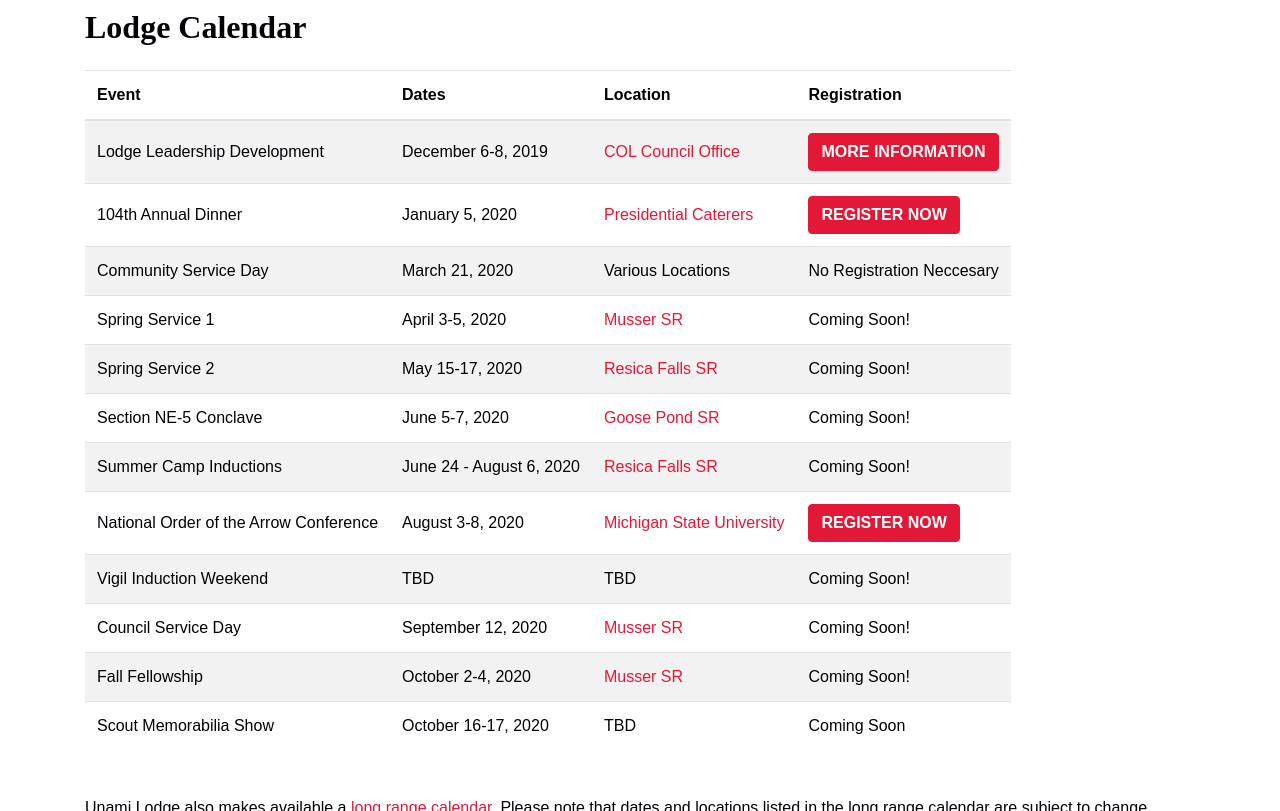
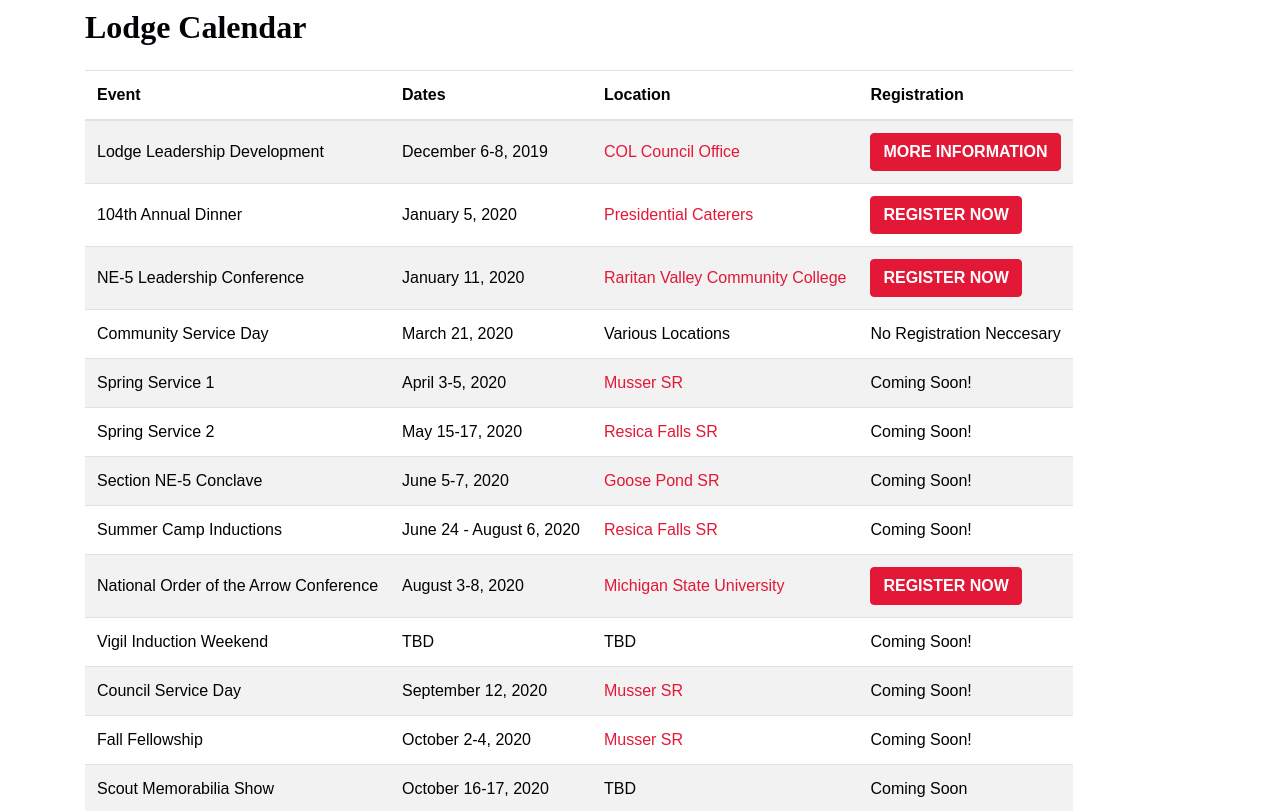
Before and after one commit to colbsa/UnamiLodge.org, a Jekyll site: the page built from about-calendar.md, in a window 1280 px wide and 900 px high, cut to the strip 89-900 px from the top of the window. Built offline with Jekyll 4.4.1, drawn with Linux system fonts in a browser that asks for light colours; some web fonts are replaced.

Commit message:
Added NE-5 Leadership Conference to the calendar

```diff
--- a/_data/events.yml
+++ b/_data/events.yml
@@ -16,6 +16,17 @@
   location-url: https://www.google.com/maps/place/2912+Dekalb+Pike,+East+Norriton,+PA+19401/@40.1423705,-75.3142911,17z/data=!3m1!4b1!4m5!3m4!1s0x89c6bd0bd71dab6f:0x468e5afe0abf549f!8m2!3d40.1423705!4d-75.3121024
   link-text: Register Now
   link-url: https://colbsa.doubleknot.com/event/104th-annual-dinner/2588047
+  ordeal: false
+  brotherhood: false
+  highlight: true
+
+- title: NE-5 Leadership Conference
+  date: 2020-01-11
+  date-end:
+  location: Raritan Valley Community College
+  location-url: https://www.google.com/maps/place/Raritan+Valley+Community+College/@40.6095299,-74.6910829,17z/data=!3m1!4b1!4m5!3m4!1s0x89c3937dc5acab1f:0x15e7f0de30681faa!8m2!3d40.6095258!4d-74.6888942
+  link-text: Register Now
+  link-url: https://docs.google.com/forms/d/e/1FAIpQLSdzExWTn-tUNi0G3NPUDBrk6ohnSISQ6il2rIheHL290vqa9w/viewform
   ordeal: false
   brotherhood: false
   highlight: true
```
